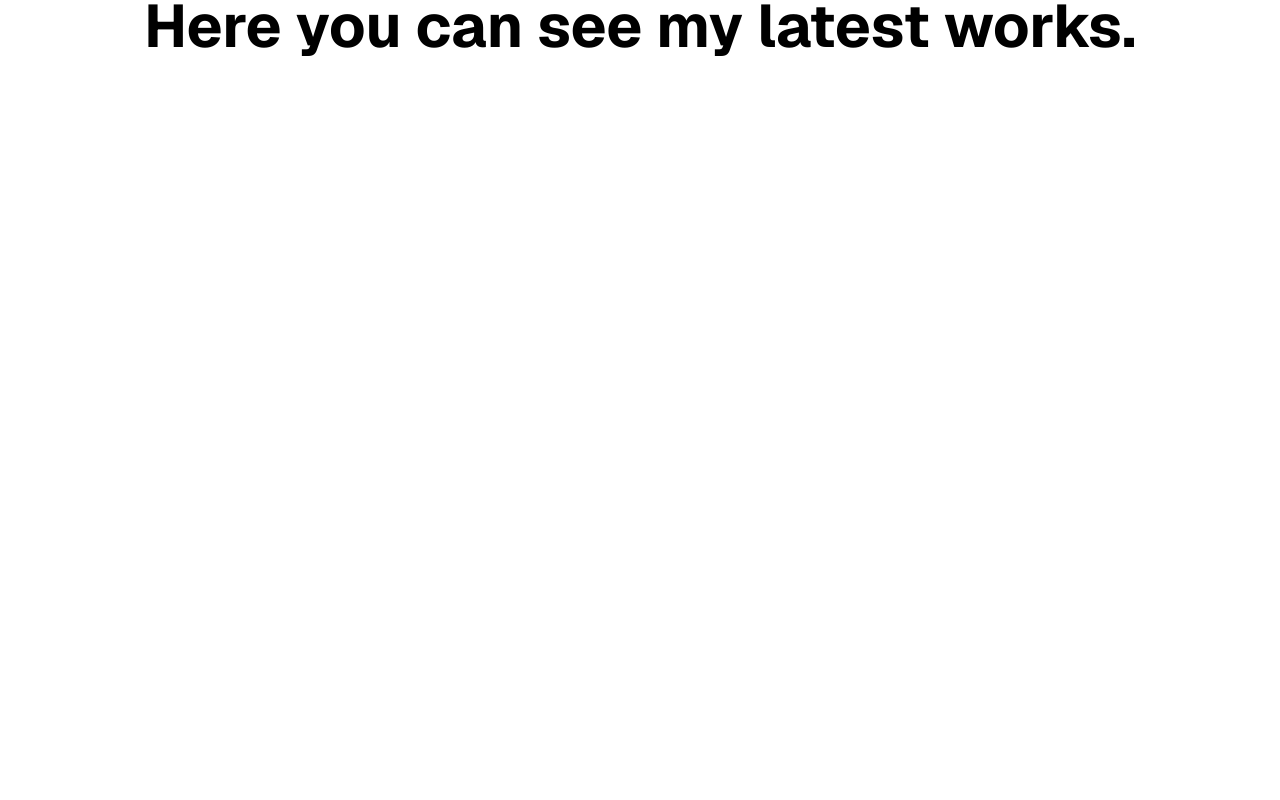
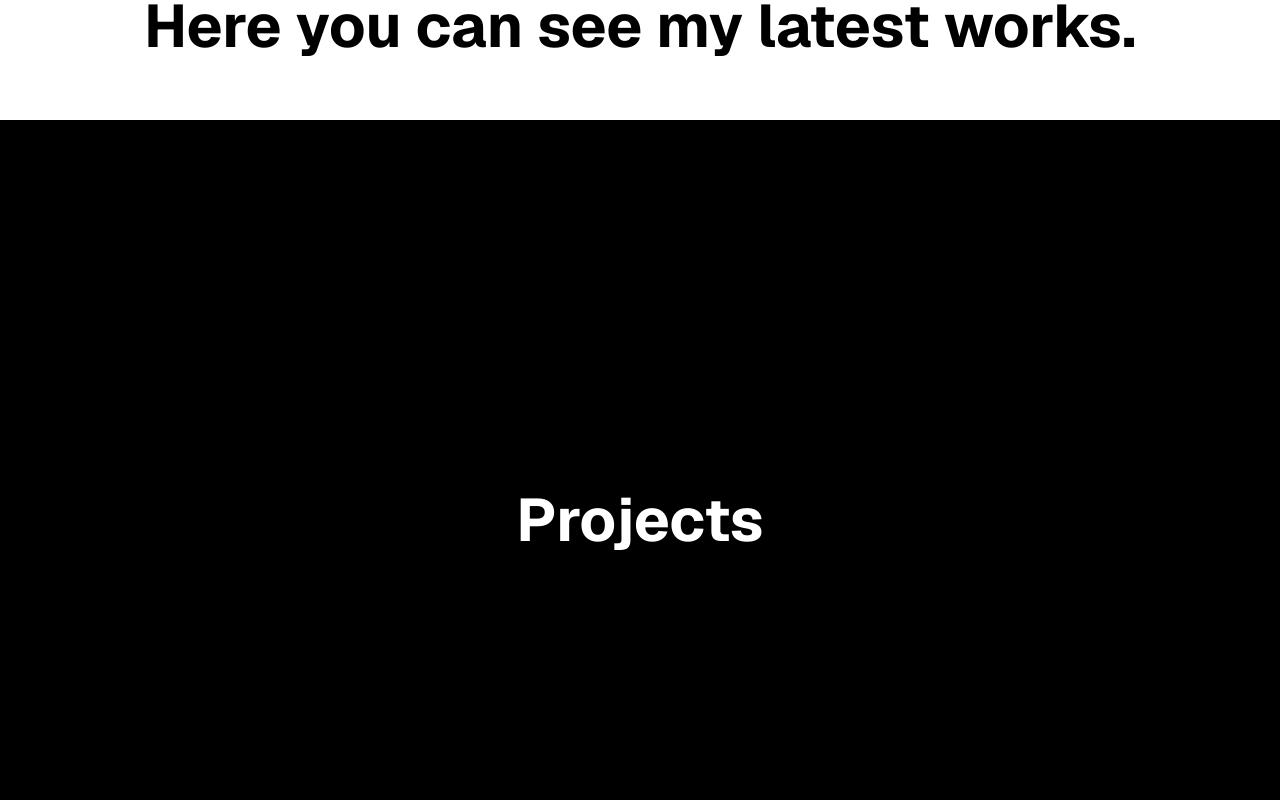
Before and after one commit to Procedian1/Space-Portfolio, a Next.js app: page / in a window 1280 px wide. Shown: the part 780-1580 px from the top of the page. Built offline with nearby package versions, Linux system fonts and the light colour scheme.

Commit message:
Placeholder fix

```diff
--- a/src/app/page.tsx
+++ b/src/app/page.tsx
@@ -36,6 +36,16 @@ export default function Home() {
         {/* Projects */}
         <main className="flex-1 min-h-screen items-center sm:items-start text-black">
           {/*<ProjectsSection></ProjectsSection>*/}
+          <Section id="projects" theme="dark">
+            <div className="flex min-w-screen flex-col items-center justify-center">
+
+              {/*Temporary Sample text */}
+              <h1 className="sm:text-4xl md:text-5xl lg:text-6xl font-bold text-center">
+                Projects
+              </h1>
+
+            </div>
+          </Section>
         </main>
 
         {/* Involvement */}
```
